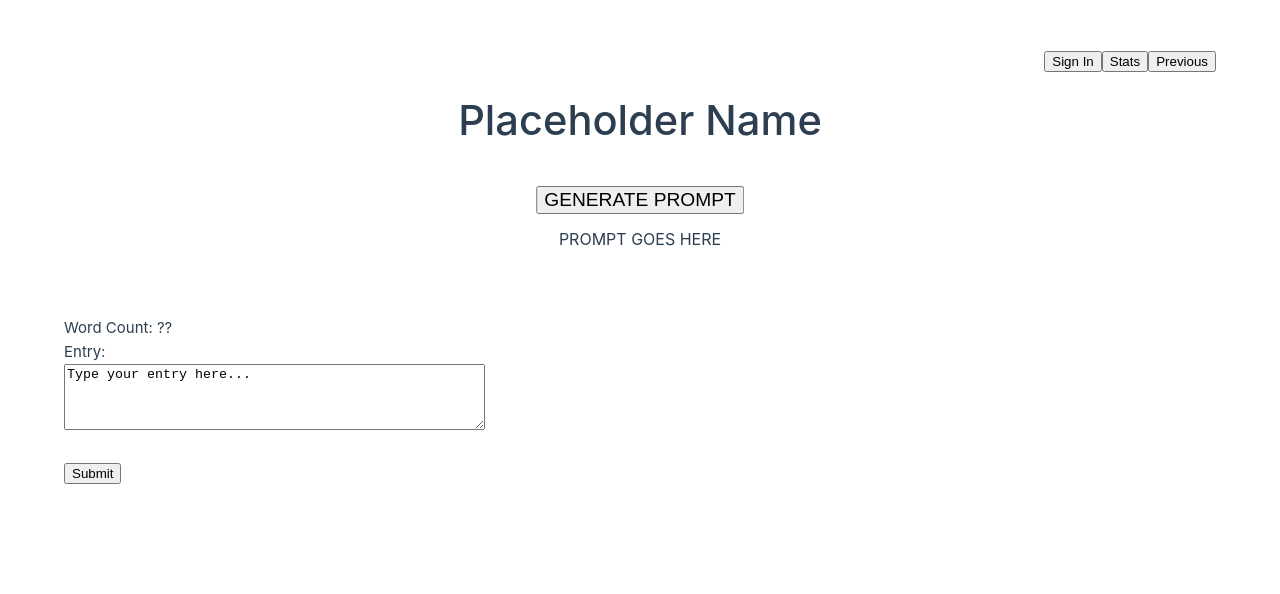
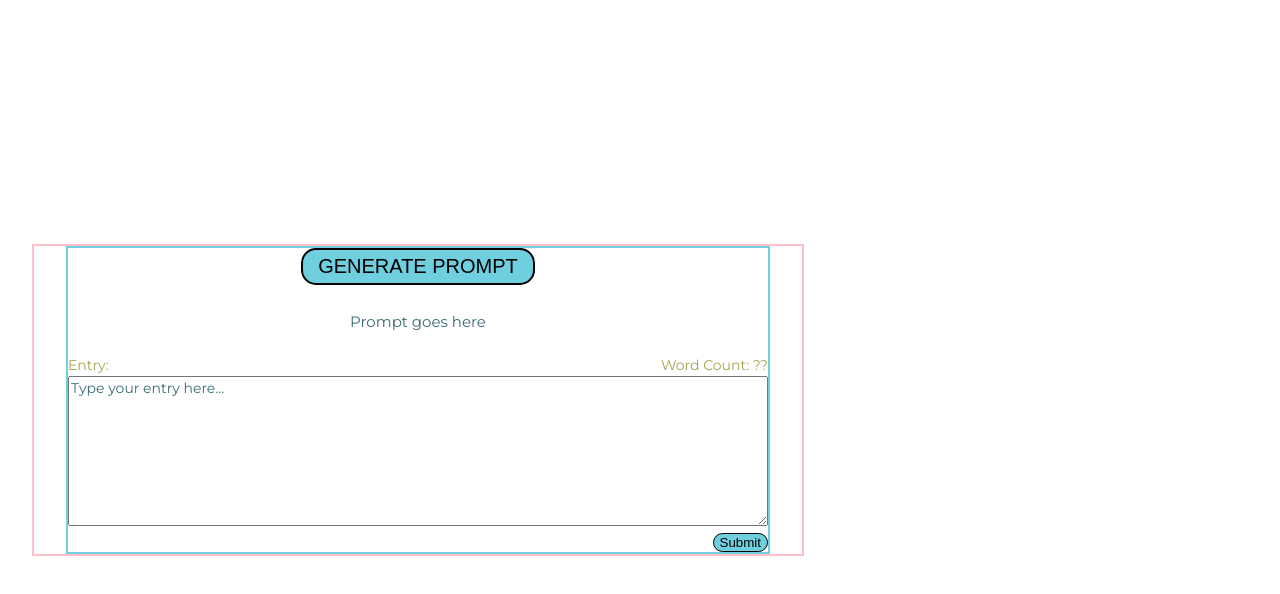
Before and after one commit to KaiYYH/prompts, a Vue app: page / in a window 1280 px wide. Shown: the top 594 px of the page. Built offline with nearby package versions, Linux system fonts and the light colour scheme.

Commit message:
prettier

```diff
--- a/src/App.vue
+++ b/src/App.vue
@@ -8,5 +8,7 @@
 </template>
 
 <style scoped>
-
+  #app {
+    border: 2px solid pink;
+  }
 </style>
--- a/src/components/Homepage.vue
+++ b/src/components/Homepage.vue
@@ -1,99 +1,99 @@
-<script setup>
-defineProps({
-  msg: {
-    type: String,
-    required: true
-  }
-})
-</script>
-
 <template>
   <div class="greetings">
-    <h1>
-      Placeholder Name
-    </h1>
+    <div class="prompt-display">
       <button class="generate">
         Generate Prompt
       </button>
 
       <h3>Prompt goes here</h3>
-
-    <div class="sideNav">
-      <button>
-        Sign In
-      </button>
-      <button>
-        Stats
-      </button>
-      <button>
-        Previous
-      </button>
     </div>
 
+    <div class="write-here">
+      <div class="wc-plus-label">
+        <p class="label">Entry:</p>
         <p class="wc">Word Count: ??</p>
+      </div>
 
       <form action="/action_page.php">
-      <label for="entry">Entry:</label>
-      <textarea id="entry" name="entry" rows="4" cols="50">Type your entry here...</textarea><br><br>
-      <input type="submit" value="Submit">
+        <textarea id="entry" name="entry" rows="4" cols="50">Type your entry here...</textarea>
+        <input type="submit" value="Submit" id="entry-submit">
       </form>
+    </div>
   </div>
 </template>
 
 <style scoped>
-h1 {
-  font-weight: 500;
-  font-size: 2.6rem;
-  position: absolute;
-  top: 15%;
-  left: 50%;
-  transform: translate(-50%, -50%);
+
+@import url('https://fonts.googleapis.com/css2?family=Montserrat:ital,wght@0,100..900;1,100..900&display=swap');
+
+.greetings {
+  border: 2px solid #6fcfde;
+  align-items: center;
+  font-family: montserrat;
+}
+
+.prompt-display {
+  position: relative;
+  align-items: center;
+  justify-content: center;
+  width: 700px;
+  text-align: center;
+  margin-bottom: 20px;
 }
 
 button.generate {
-  font-size: 1.2rem;
+  font-size: 20px;
   text-transform: uppercase;
-  position: absolute;
-  top: 25%;
-  left: 50%;
-  transform: translate(-50%, -50%);
+  display: block;
+  margin: 0px auto 25px auto;
+  background-color: #6fcfde;
+  border: 2px solid;
+  color: black;
+  border-radius: 15px;
+  padding: 5px 15px 5px 15px;
+  cursor: pointer;
+}
+
+button.generate:hover {
+  background-color: #bef6ff;
 }
 
 h3 {
-  font-size: 1rem;
-  text-transform: uppercase;
-  position: absolute;
-  top: 30%;
-  left: 50%;
-  transform: translate(-50%, -50%);
+  font-size: 15px;
+  display: block;
+  color: #396c74;
 }
 
-.sideNav {
-  font-weight: 500;
-  font-size: 1.4rem;
-  position: absolute;
-  top: 5%;
-  right: 5%;
+.wc-plus-label{
+  display: flex;
+  justify-content: space-between;
+  font-size: 14px;
+  color: rgb(166, 163, 83);
 }
 
-input[type=text] {
-  width: 600px;
-  height: 150px;
-  padding: 5px 5px;
-  margin: 0 0;
-  box-sizing: border-box;
-  align: center;
+.wc{
+  display: block;
 }
 
-.greetings h1,
-.greetings h3 {
-  text-align: center;
+#entry-submit {
+  float: right;
+  background-color: #6fcfde;
+  border: 1px solid;
+  color: black;
+  border-radius: 15px;
+  cursor: pointer;
 }
 
-@media (min-width: 1024px) {
-  .greetings h1,
-  .greetings h3 {
-    text-align: left;
+#entry-submit:hover {
+  background-color: #bef6ff;
 }
+
+textarea {
+  width: 100%;
+  height: 150px;
+  font-family: montserrat;
+  font-size: 14px;
+  color: #396c74;
 }
+
 </style>
```
Also changed, not shown: src/components/NavBar.vue (added, +48 -0 lines). Lines whose indentation alone changed are shown as unchanged.
